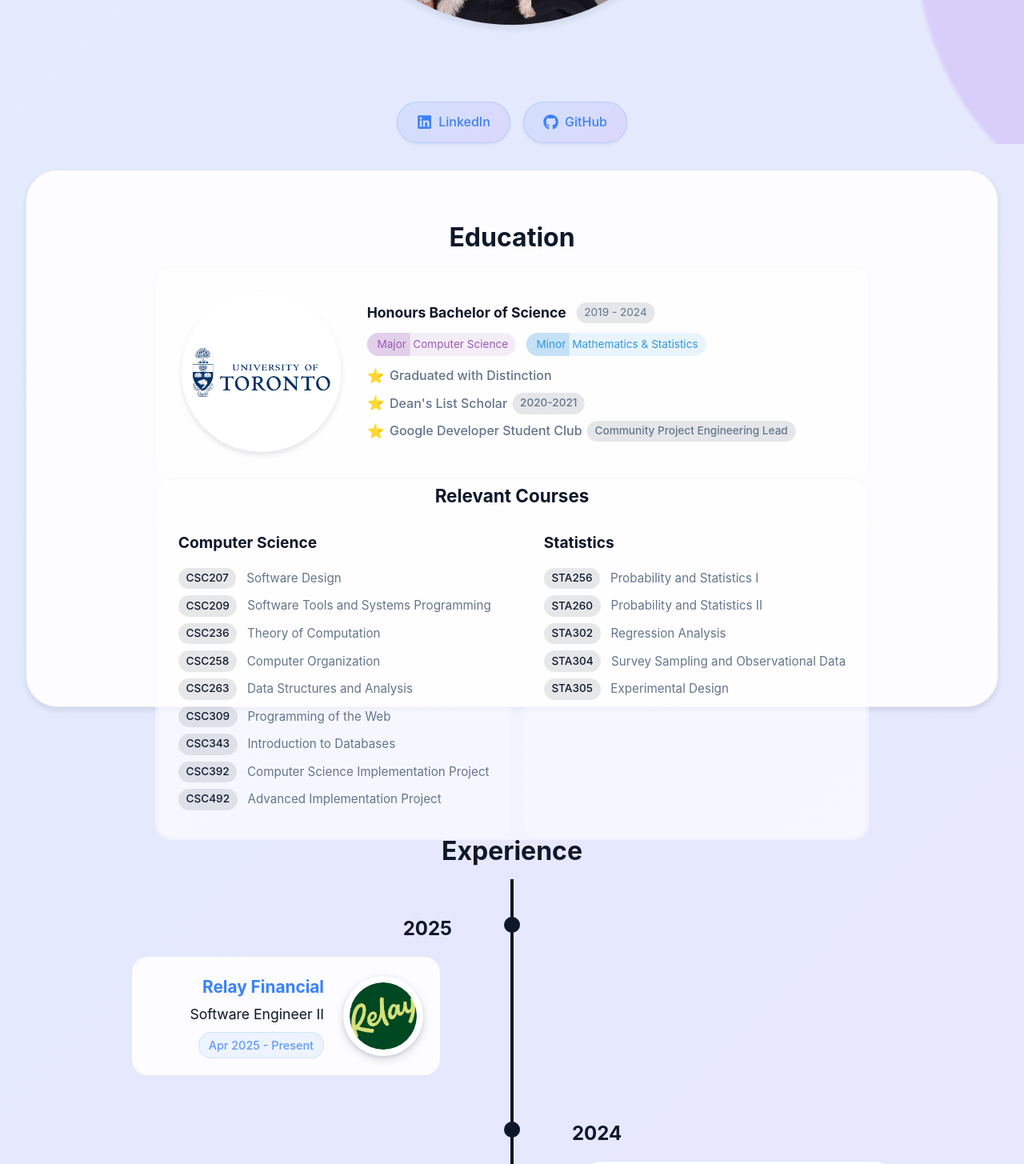
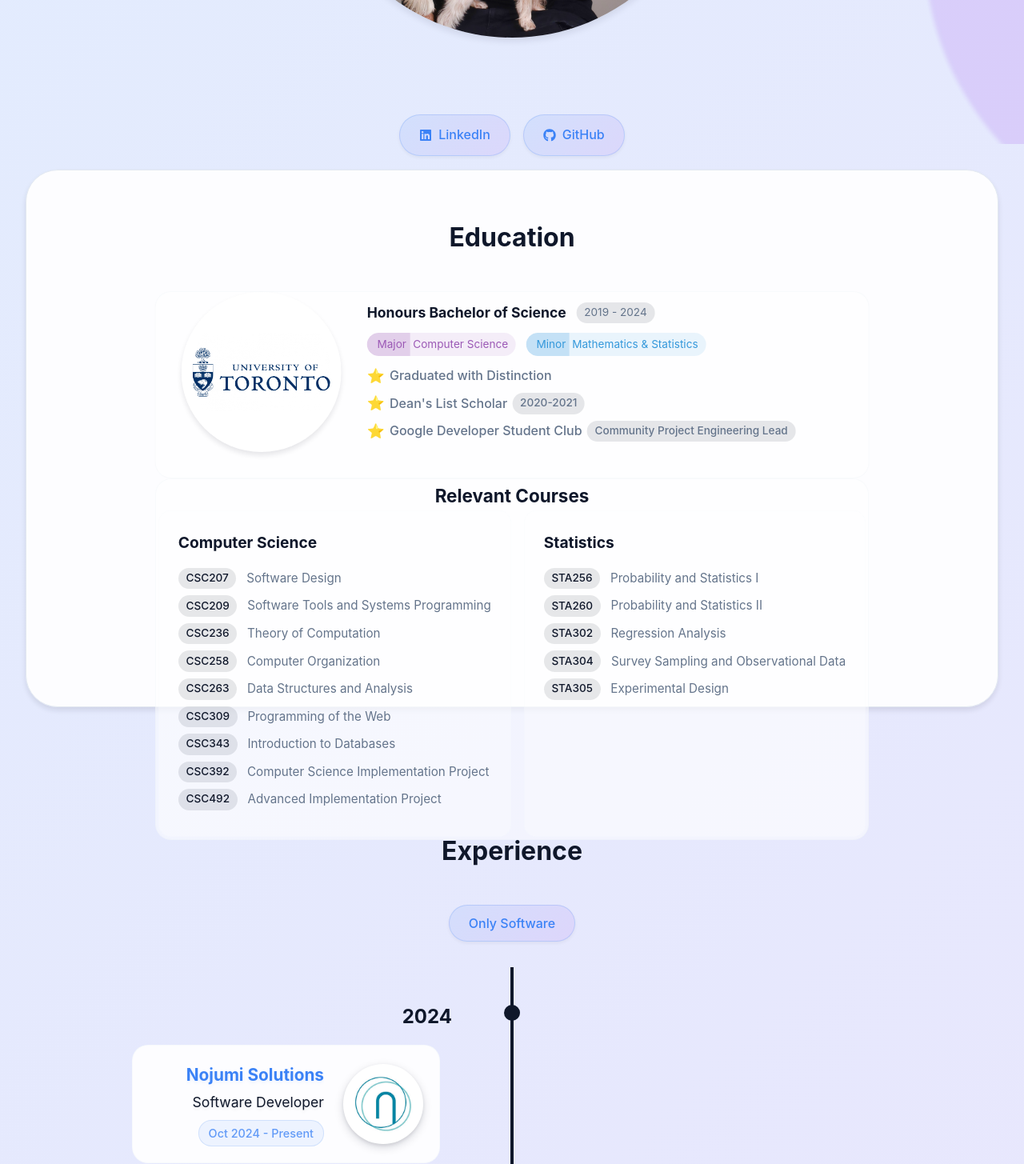
Before and after one commit to gurvirsasan/personal-website, a Next.js app: page / in a window 1280 px wide. Shown: the part 620-2075 px from the top of the page at 80% size. Built offline with nearby package versions, Linux system fonts and the light colour scheme.

Commit message:
added more stuff

```diff
--- /dev/null
+++ b/components/GradientButton/GradientButton.module.css
@@ -0,0 +1,25 @@
+.gradientButton {
+  padding: 0.75rem 1.5rem;
+  border-radius: 2rem;
+  font-size: 1rem;
+  font-weight: 500;
+  text-decoration: none;
+  transition: all 0.3s ease;
+  background: linear-gradient(135deg, rgba(59, 130, 246, 0.1), rgba(147, 51, 234, 0.1));
+  border: 1px solid rgba(59, 130, 246, 0.2);
+  color: rgb(59, 130, 246);
+  white-space: nowrap;
+  text-align: center;
+  min-width: 120px;
+  display: flex;
+  align-items: center;
+  gap: 0.5rem;
+  box-shadow: 0 2px 4px rgba(0, 0, 0, 0.05);
+  cursor: pointer;
+}
+
+.gradientButton:hover {
+  background: linear-gradient(135deg, rgba(59, 130, 246, 0.15), rgba(147, 51, 234, 0.15));
+  border-color: rgba(59, 130, 246, 0.3);
+  box-shadow: 0 4px 8px rgba(0, 0, 0, 0.1);
+}
--- /dev/null
+++ b/components/GradientButton/GradientButton.tsx
@@ -0,0 +1,44 @@
+import { ReactNode, CSSProperties } from 'react';
+import styles from './GradientButton.module.css';
+
+interface GradientButtonProps {
+  onClick?: () => void;
+  href?: string;
+  children: ReactNode;
+  icon?: ReactNode;
+  className?: string;
+  style?: CSSProperties;
+}
+
+export default function GradientButton({ onClick, href, children, icon, className = '', style }: GradientButtonProps) {
+  const buttonContent = (
+    <>
+      {icon && icon}
+      {children}
+    </>
+  );
+
+  if (href) {
+    return (
+      <a
+        href={href}
+        target="_blank"
+        rel="noopener noreferrer"
+        className={`${styles.gradientButton} ${className}`}
+        style={style}
+      >
+        {buttonContent}
+      </a>
+    );
+  }
+
+  return (
+    <button
+      onClick={onClick}
+      className={`${styles.gradientButton} ${className}`}
+      style={style}
+    >
+      {buttonContent}
+    </button>
+  );
+}
--- a/components/SectionCard/SectionCard.tsx
+++ b/components/SectionCard/SectionCard.tsx
@@ -8,6 +8,7 @@ interface SectionCardProps {
   isTallSection?: boolean;
   hasGradient?: boolean;
   noBackground?: boolean;
+  customHeight?: string;
 }
 
 export default function SectionCard({
@@ -18,14 +19,27 @@ export default function SectionCard({
   isTallSection = false,
   hasGradient = false,
   noBackground = false,
+  customHeight,
 }: SectionCardProps) {
+  // Split children into title content and main content
+  let titleContent = null;
+  let mainContent = children;
+
+  if (Array.isArray(children)) {
+    const [first, ...rest] = children;
+    if (first?.type === 'div') {
+      titleContent = first;
+      mainContent = rest;
+    }
+  }
+
   return (
     <section
       id={id}
       className={styles.section}
       style={{
-        height: isTallSection ? 'auto' : '100vh',
-        minHeight: '100vh',
+        height: customHeight || (isTallSection ? 'auto' : '100vh'),
+        minHeight: customHeight || '100vh',
         width: '100vw',
         display: 'flex',
         alignItems: 'center',
@@ -50,8 +64,11 @@ export default function SectionCard({
           padding: '0 2rem',
         }}
       >
-        {title && <h2 className={styles.sectionTitle}>{title}</h2>}
-        <div className={styles.description}>{children}</div>
+        <div style={{ display: 'flex', alignItems: 'center', gap: '1rem', marginBottom: '2rem', width: '100%', justifyContent: 'center' }}>
+          {title && <h2 className={styles.sectionTitle}>{title}</h2>}
+          {titleContent}
+        </div>
+        <div className={styles.description}>{mainContent}</div>
       </div>
     </section>
   );
--- a/components/sections/Education/AboutSection.module.css
+++ b/components/sections/Education/AboutSection.module.css
@@ -16,6 +16,7 @@
   gap: 2rem;
   background: rgba(var(--card-bg), 0.5);
   padding: 2rem;
+  padding-top: 0;
   border-radius: 20px;
   border: 1px solid rgba(var(--card-border), 0.2);
   width: 100%;
--- a/components/sections/Experience/ExperienceSection.tsx
+++ b/components/sections/Experience/ExperienceSection.tsx
@@ -1,6 +1,8 @@
+import { useState } from 'react';
 import SectionCard from '../../SectionCard/SectionCard';
 import styles from './ExperienceSection.module.css';
 import Image from 'next/image';
+import GradientButton from '../../GradientButton/GradientButton';
 
 interface Experience {
   year: number;
@@ -8,63 +10,89 @@ interface Experience {
   logo: string;
   role: string;
   duration: string;
+  relevant: boolean;
 }
 
 export default function ExperienceSection() {
-  const experiences: Experience[] = [
+  const [showRelevant, setShowRelevant] = useState(false);
+  let experiences: Experience[] = [
+    {
+      year: 2021,
+      company: 'GDSC',
+      logo: '/gdsc.png',
+      role: 'Lead Engineer',
+      duration: 'Sept 2021- Jan 2022',
+      relevant: true
+    },
     {
       year: 2021,
       company: 'Rogers',
       logo: '/rogers.png',
       role: 'Sales Associate',
-      duration: 'Sept 2021- May 2022'
+      duration: 'Sept 2021- May 2022',
+      relevant: false
     },
     {
       year: 2022,
       company: 'Jana Corporation',
       logo: '/jana.jpeg',
       role: 'Software Developer PEY',
-      duration: 'May 2022 - Aug 2023'
+      duration: 'May 2022 - Aug 2023',
+      relevant: true
     },
     {
       year: 2023,
       company: 'UofT - UTAP Project',
       logo: '/uoft.png',
       role: 'Software Developer',
-      duration: 'Sept 2023 - Dec 2023'
+      duration: 'Sept 2023 - Dec 2023',
+      relevant: true
     },
     {
       year: 2023,
       company: 'Rogers',
       logo: '/rogers.png',
       role: 'Sales Associate',
-      duration: 'Sept 2023 - May 2024'
+      duration: 'Sept 2023 - May 2024',
+      relevant: false
     },
     {
       year: 2024,
       company: 'Apple',
       logo: '/apple.png',
       role: 'Specialist',
-      duration: 'May 2024 - Oct 2024'
+      duration: 'May 2024 - Oct 2024',
+      relevant: false
     },
     {
       year: 2024,
       company: 'Nojumi Solutions',
       logo: '/nojumi logo.jpeg',
       role: 'Software Developer',
-      duration: 'Oct 2024 - Apr 2025'
+      duration: 'Oct 2024 - Present',
+      relevant: true
     },
-    {
-      year: 2025,
-      company: 'Relay Financial',
-      logo: '/relay.jpg',
-      role: 'Software Engineer II',
-      duration: 'Apr 2025 - Present'
+    // {
+    //   year: 2025,
+    //   company: 'Relay Financial',
+    //   logo: '/relay.jpg',
+    //   role: 'Software Engineer II',
+    //   duration: 'Apr 2025 - Present'
+    // }
+  ];
+
+  if (showRelevant) {
+    experiences = experiences.filter((exp) => exp.relevant);
   }
-  ];
 
   return (
     <SectionCard id="experience" title="Experience" isTallSection={true} noBackground={true}>
+      <div className={styles.description} style={{ width: '100%', display: 'flex', flexDirection: 'column', alignItems: 'center' }}>
+        <div style={{ marginBottom: '2rem' }}>
+          <GradientButton onClick={() => setShowRelevant(!showRelevant)}>
+            {showRelevant ? 'Show All' : 'Only Software'}
+          </GradientButton>
+        </div>
         <div className={styles.timeline}>
           {experiences.reverse().map((exp, index) => (
             <div key={`${exp.year}-${exp.company}-${index}`} className={styles.timelineItem}>
@@ -88,6 +116,7 @@ export default function ExperienceSection() {
             </div>
           ))}
         </div>
+      </div>
     </SectionCard>
   );
 }
--- a/components/sections/Home/HomeSection.tsx
+++ b/components/sections/Home/HomeSection.tsx
@@ -2,6 +2,7 @@ import Image from 'next/image';
 import styles from './HomeSection.module.css';
 import SectionCard from '../../SectionCard/SectionCard';
 import { FaLinkedin, FaGithub } from 'react-icons/fa';
+import GradientButton from '../../GradientButton/GradientButton';
 
 export default function HomeSection() {
   return (
@@ -24,24 +25,18 @@ export default function HomeSection() {
           />
         </div>
         <div className={styles.socialLinks}>
-          <a
+          <GradientButton
             href="https://www.linkedin.com/in/gurvirsasan"
-            target="_blank"
-            rel="noopener noreferrer"
-            className={styles.socialButton}
+            icon={<FaLinkedin />}
           >
-            <FaLinkedin className={styles.socialIcon} />
             LinkedIn
-          </a>
-          <a
+          </GradientButton>
+          <GradientButton
             href="https://www.github.com/gurvirsasan"
-            target="_blank"
-            rel="noopener noreferrer"
-            className={styles.socialButton}
+            icon={<FaGithub />}
           >
-            <FaGithub className={styles.socialIcon} />
             GitHub
-          </a>
+          </GradientButton>
         </div>
       </div>
     </SectionCard>
```
Also changed, not shown: public/gdsc.png (added). Lines whose indentation alone changed are shown as unchanged.
